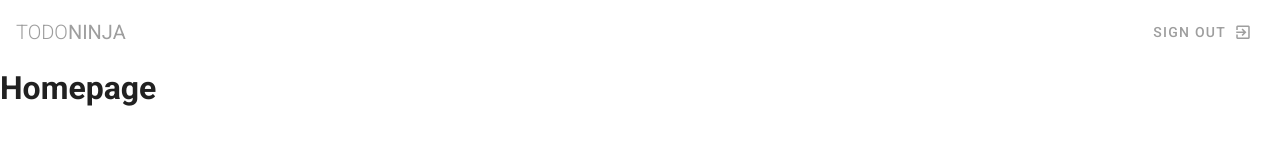
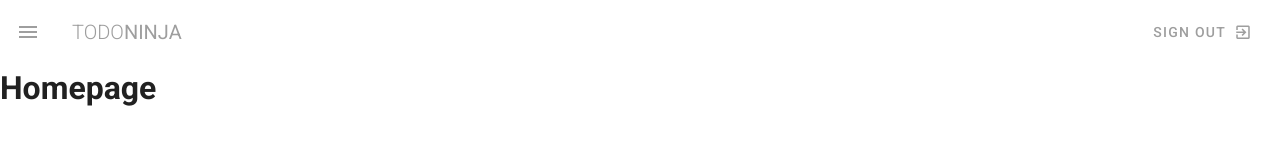
Before and after one commit to carolinelds/hackathon-iteris-todo-ninja, a Vue app: page / in a window 1280 px wide. Shown: the top 160 px of the page. Built offline with nearby package versions, Linux system fonts and the light colour scheme.

Commit message:
Add navigation drawer

```diff
--- a/src/components/NavBar.vue
+++ b/src/components/NavBar.vue
@@ -1,6 +1,7 @@
 <template>
     <nav>
         <v-toolbar flat app>
+            <v-app-bar-nav-icon class="grey--text" @click="drawer=!drawer"></v-app-bar-nav-icon>
             <v-toolbar-title class="text-uppercase grey--text">
                 <span class="font-weight-light">Todo</span><span>Ninja</span>
             </v-toolbar-title>
@@ -10,12 +11,21 @@
                 <v-icon right>mdi-exit-to-app</v-icon>
             </v-btn>
         </v-toolbar>
+
+        <v-navigation-drawer app v-model="drawer" class="indigo">
+            <p>teste</p>
+        </v-navigation-drawer>
     </nav>
 </template>
 
 <script>
 export default {
-    name: 'NavBar'
+    name: 'NavBar',
+    data(){
+        return {
+            drawer: false
+        }
+    }
 }
 </script>
 
```
